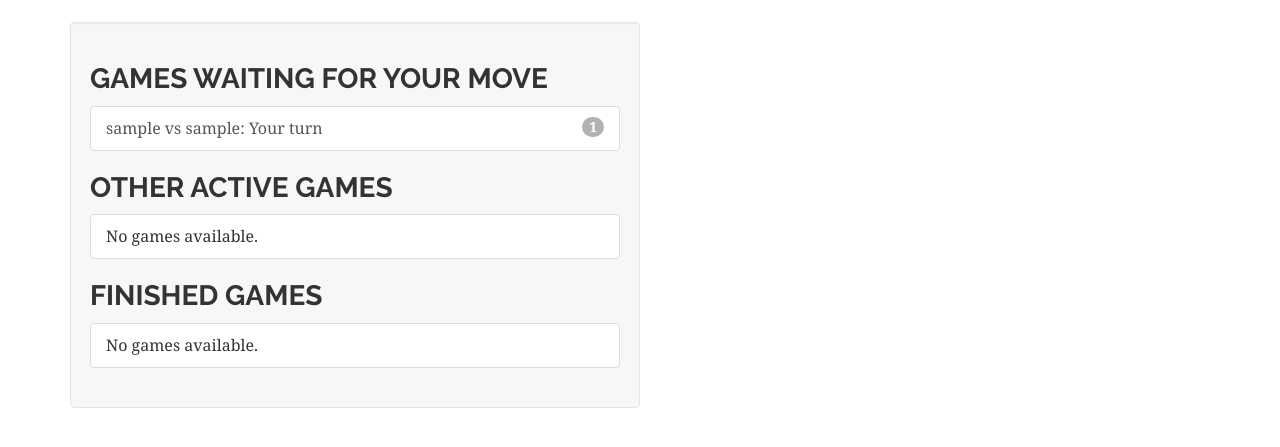
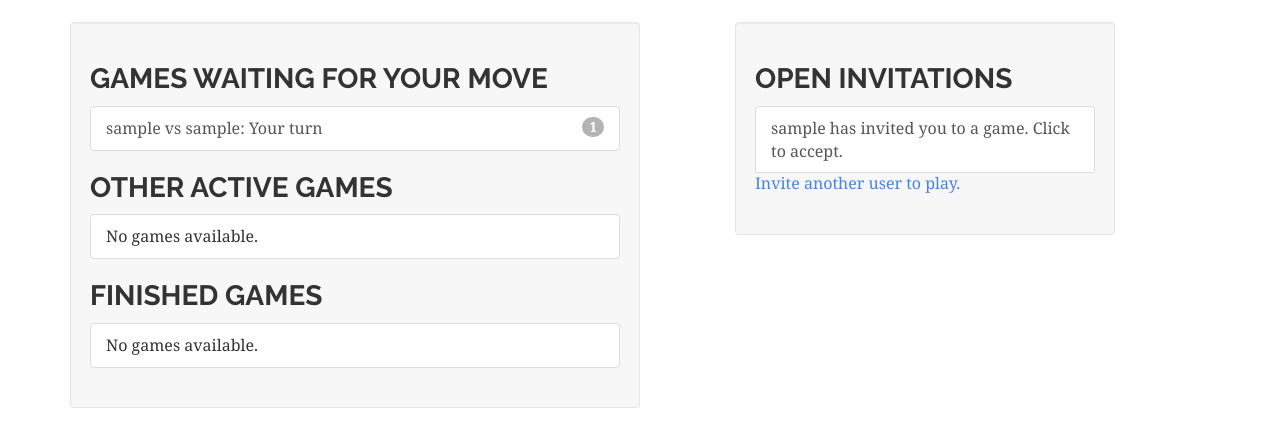
Before and after one commit to chadwilcomb/djangofun, a Django app: page /user/home in a window 1280 px wide. Shown: the part 57-504 px from the top of the page. Run offline with Django 3.2, Linux system fonts and the light colour scheme; a user stored in the database is signed in; tables that the repository leaves empty hold one stand-in row (values such as "Sample post"); parts of the project's set-up code (start-up, migrations or seed data) failed here and were passed over; some libraries are stand-ins or nearby versions.

Commit message:
updating tutorial thru pt 5

```diff
--- a/boardgames/boardgames/settings.py
+++ b/boardgames/boardgames/settings.py
@@ -38,7 +38,8 @@ INSTALLED_APPS = (
     'django.contrib.staticfiles',
     'main',
     'tictactoe',
-    'user'
+    'user',
+    'crispy_forms'
 )
 
 MIDDLEWARE_CLASSES = (
@@ -90,3 +91,5 @@ TEMPLATE_DIRS = (os.path.join(BASE_DIR, "templates"),)
 LOGIN_URL = 'boardgames_login'
 LOGOUT_URL = 'boardgames_logout'
 LOGIN_REDIRECT_URL = 'user_home'
+
+CRISPY_TEMPLATE_PACK = 'bootstrap3'
--- a/boardgames/boardgames/urls.py
+++ b/boardgames/boardgames/urls.py
@@ -9,6 +9,7 @@ urlpatterns = patterns('',
     url(r'^admin/', include(admin.site.urls)),
     # url(r'^$', 'main.views.home'),
     url(r'^user/', include('user.urls')),
+    url(r'^tictactoe/', include('tictactoe.urls')),
     url(r'^$', 'main.views.home', name='boardgames_home')
 )
 
--- a/boardgames/templates/base.html
+++ b/boardgames/templates/base.html
@@ -33,7 +33,7 @@
         </div>
 
           <ul class="nav navbar-nav">
-            <li><a href="#">New Game</a></li>
+            <li><a href="{% url 'tictactoe_invite' %}">New Game</a></li>
           </ul>
 
           <ul class="nav navbar-nav navbar-right">
--- a/boardgames/tictactoe/models.py
+++ b/boardgames/tictactoe/models.py
@@ -1,6 +1,8 @@
 from django.db import models
 from django.contrib.auth.models import User
 from django.db.models import Q
+from django.core.urlresolvers import reverse
+import datetime
 
 # Create your models here.
 GAME_STATUS_CHOICES = (
@@ -10,12 +12,20 @@ GAME_STATUS_CHOICES = (
     ('D', 'Draw')
 )
 
+FIRST_PLAYER_MOVE = 'X'
+SECOND_PLAYER_MOVE = 'O'
+BOARD_SIZE = 3
 
 class GamesManager(models.Manager):
     def games_for_user(self, user):
         """Return a queryset of games that this user participates in"""
         return super(GamesManager, self).get_queryset().filter(
             Q(first_player_id=user.id) | Q(second_player_id=user.id))
+    def new_game(self, invitation):
+        game = Game(first_player=invitation.to_user,
+                    second_player=invitation.from_user,
+                    next_to_move=invitation.to_user)
+        return game
 
 
 class Game(models.Model):
@@ -28,6 +38,26 @@ class Game(models.Model):
                               choices=GAME_STATUS_CHOICES)
     objects = GamesManager()
 
+    def as_board(self):
+        """Return a representation of the board as a two-dimensional list,
+        so you can ask for the state of a square at a position [y][x].
+
+        it will contain a list of lines , where every line is a list of 'X', 'O' or ''.
+        For example, a 3x3 board position :
+
+        [['','X',''],
+        ['O', '', ''],
+        ['X', '', '']]"""
+        board = [['' for x in range(BOARD_SIZE)] for y in range(BOARD_SIZE)]
+        for move in self.move_set.all():
+            board[move.y][move.x] = FIRST_PLAYER_MOVE if move.by_first_player else SECOND_PLAYER_MOVE
+        return board
+
+    def last_move(self):
+        return self.move_set.latest()
+
+    def get_absolute_url(self):
+        return reverse('tictactoe_game_detail', args=[self.id])
 
     def __str__(self):
         return "{0} vs {1}".format(self.first_player, self.second_player)
@@ -38,10 +68,21 @@ class Move(models.Model):
     y = models.IntegerField()
     comment = models.CharField(max_length=300)
     game = models.ForeignKey(Game)
+    by_first_player = models.BooleanField()
+    timestamp = models.DateTimeField(auto_now=True, default=datetime.datetime.now)
+
+    class Meta:
+        get_latest_by = 'timestamp'
+
+    def player(self):
+        return self.game.first_player if self.by_first_player else self.game.second_player
 
 
 class Invitation(models.Model):
- 	from_user = models.ForeignKey(User, related_name="invitaions_sent")
- 	to_user = models.ForeignKey(User, related_name="invitations_received")
- 	message = models.CharField(max_length=300)
+ 	from_user = models.ForeignKey(User, related_name="invitations_sent")
+ 	to_user = models.ForeignKey(User, related_name="invitations_received",
+                                verbose_name="User to invite",
+                                help_text="Please select the user you want to play a game with")
+ 	message = models.CharField("Optional Message", max_length=300, blank=True,
+                               help_text="Adding a friendly message is never a bad idea")
  	timestamp = models.DateTimeField(auto_now_add=True)
--- a/boardgames/user/templates/user/home.html
+++ b/boardgames/user/templates/user/home.html
@@ -6,11 +6,22 @@ Overview for {{ user.username }}
 
 {# TODO check empty for all lists #}
 {% block content %}
-    <div class="well col-md-6">
+    <div class="well col-sm-6">
 
         {% include "tictactoe/game_list_snippet.html" with header="Games waiting for your move" games_list=waiting_games %}
         {% include "tictactoe/game_list_snippet.html" with header="Other active games" games_list=other_games %}
         {% include "tictactoe/game_list_snippet.html" with header="Finished games" games_list=finished_games %}
 
     </div>
+    <div class="well col-sm-4 col-sm-push-1">
+      {% if invitations %}
+        <h3 class="header-panel">Open Invitations</h3>
+        <div class="list-group">
+          {% for inv in invitations %}
+            <a class="list-group-item" href="{% url 'tictactoe_accept_invitation' pk=inv.id %}">
+              {{ inv.from_user.username }} has invited you to a game. Click to accept.
+          {% endfor %}
+      {% endif %}
+      <a href="{% url 'tictactoe_invite' %}">Invite another user to play.</a>
+
 {% endblock content %}
--- a/boardgames/user/views.py
+++ b/boardgames/user/views.py
@@ -11,7 +11,9 @@ def home(request):
     finished_games = my_games.exclude(status="A")
     waiting_games = active_games.filter(next_to_move=request.user)
     other_games = active_games.exclude(next_to_move=request.user)
+    invitations = request.user.invitations_received.all()
     context = {'other_games': other_games,
                 'waiting_games': waiting_games,
-                'finished_games': finished_games}
+                'finished_games': finished_games,
+                'invitations': invitations}
     return render(request, "user/home.html", context)
```
Also changed, not shown: boardgames/templates/login.html (+15 -11 lines), boardgames/tictactoe/forms.py (+7 -0 lines), boardgames/tictactoe/views.py (+35 -10 lines), boardgames/db.sqlite3.
